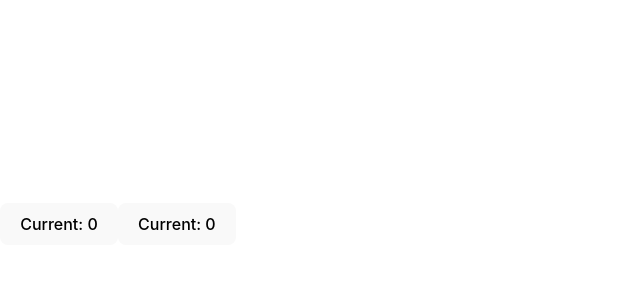
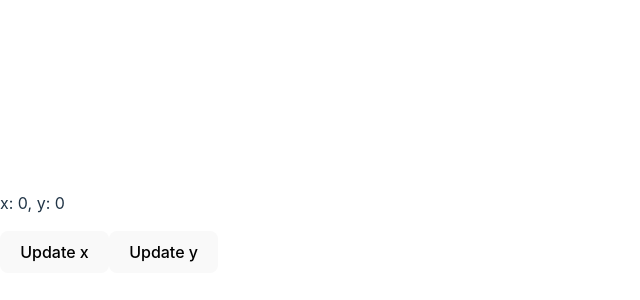
Before and after one commit to KristinaHranovska/test-app, a React (Vite) app: page / in a window 1280 px wide. Shown: the part 176-476 px from the top of the page, without its empty margins (0-640 px from the left). Built offline with nearby package versions, Linux system fonts and the light colour scheme.

Commit message:
Update App.jsx

```diff
--- a/src/components/App.jsx
+++ b/src/components/App.jsx
@@ -1,17 +1,34 @@
-import ClickCounter from "./Product";
 import { useState } from "react";
 
 const App = () => {
-  const [clicks, setClicks] = useState(0);
+  const [values, setValues] = useState({
+    x: 0,
+    y: 0,
+  });
 
-  const handleClick = () => {
-    setClicks(clicks + 1);
+  const updateX = () => {
+    setValues({
+      ...values,
+      x: values.x + 1,
+    });
   };
+
+  const updateY = () => {
+    setValues({
+      ...values,
+      y: values.y + 1,
+    });
+  };
+
   return (
-    <>
-      <ClickCounter value={clicks} onUpdate={handleClick} />
-      <ClickCounter value={clicks} onUpdate={handleClick} />
-    </>
+    <div>
+      <p>
+        x: {values.x}, y: {values.y}
+      </p>
+
+      <button onClick={updateX}>Update x</button>
+      <button onClick={updateY}>Update y</button>
+    </div>
   );
 };
 
```
